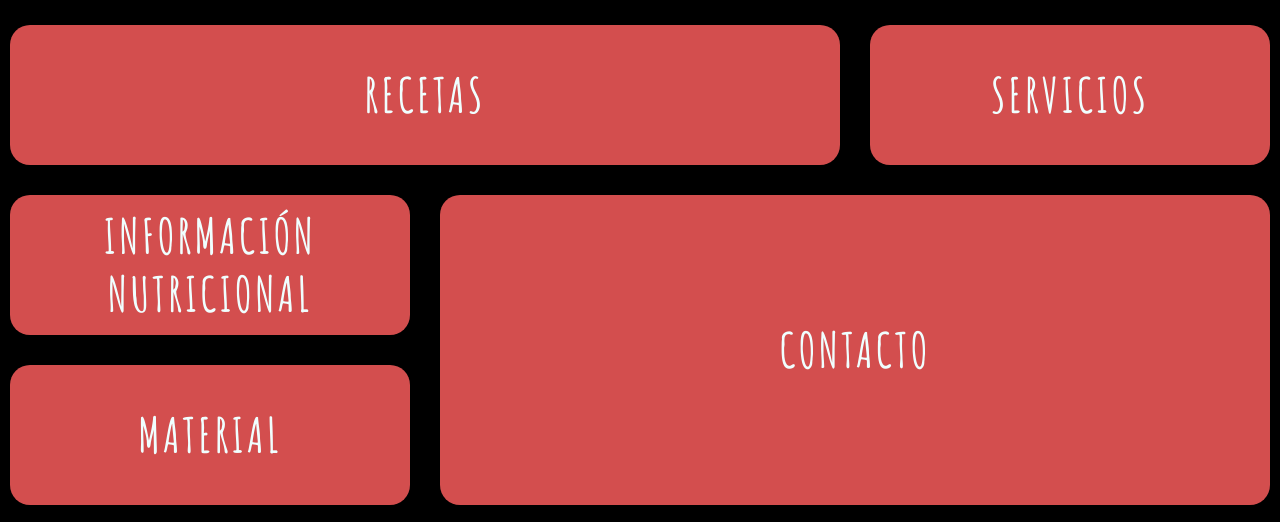
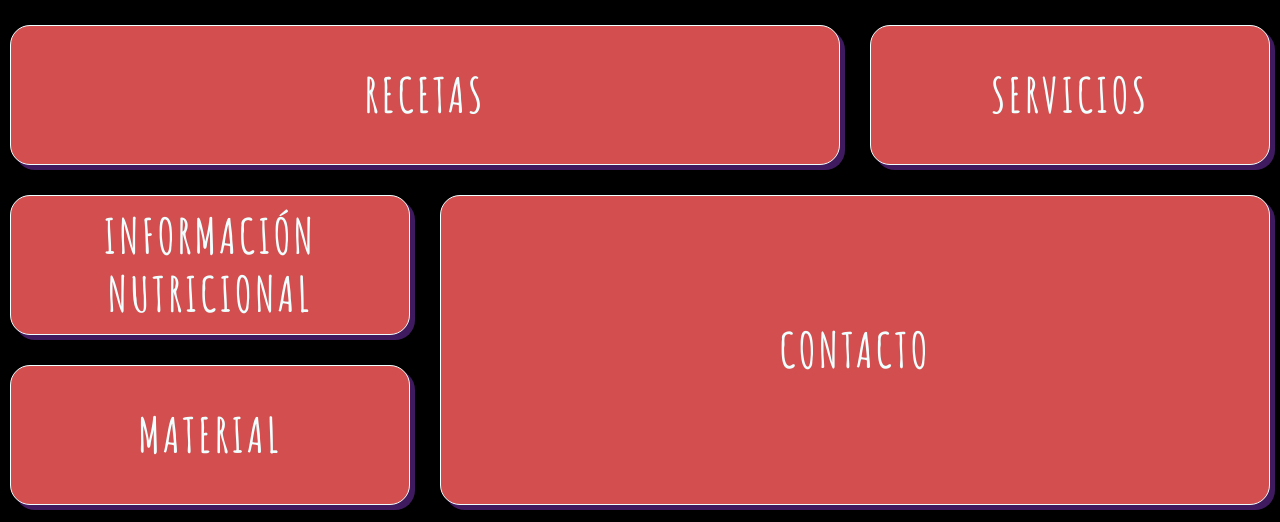
Before and after one commit to FedericoPagano/ProyectoFinal, a website: page index.html in a window 1280 px wide. Shown: the part 665-1187 px from the top of the page. Drawn offline with nearby package versions, Linux system fonts and the light colour scheme.

Commit message:
agrego mixin a section del index

```diff
--- a/CSS/style.scss
+++ b/CSS/style.scss
@@ -6,6 +6,14 @@
 $backsection: rgb(211, 78, 78);
 $marginsection: 10px;
 $bordessection: 20px;
+
+@mixin section {
+    background-color: $backsection;
+    margin: $marginsection;
+    border-radius: $bordessection;
+    border: 1px solid;
+    box-shadow: 5px 5px #401a5f;
+}
 
 body {
     background-color: black;
@@ -69,37 +77,27 @@ a, ul, li {
 }
 .recetas{
     grid-area: recetas;
-    background-color: $backsection;
-    margin: $marginsection;
-    border-radius: $bordessection
+    @include section;
 }
 .servicios{
     grid-area: servicios;
-    background-color: $backsection;
-    margin: $marginsection;
-    border-radius: $bordessection
+    @include section;
 }
 .contacto{
     grid-area: contacto;
-    background-color: $backsection;
-    margin: $marginsection;
-    border-radius: $bordessection;
+    @include section;
 }
 .material{
     grid-area: material;
-    background-color: $backsection;
-    margin: $marginsection;
-    border-radius: $bordessection
+    @include section;
 }
 .informacion{
     grid-area: informacion;
-    background-color: $backsection;
-    margin: $marginsection;
-    border-radius: $bordessection
+    @include section;
 }
 .footer{
     grid-area: footer;
-    margin: $marginsection
+    @include section;
 }
 h3{
     text-align: center;
```
Also changed, not shown: CSS/style.css, 1 other file.
